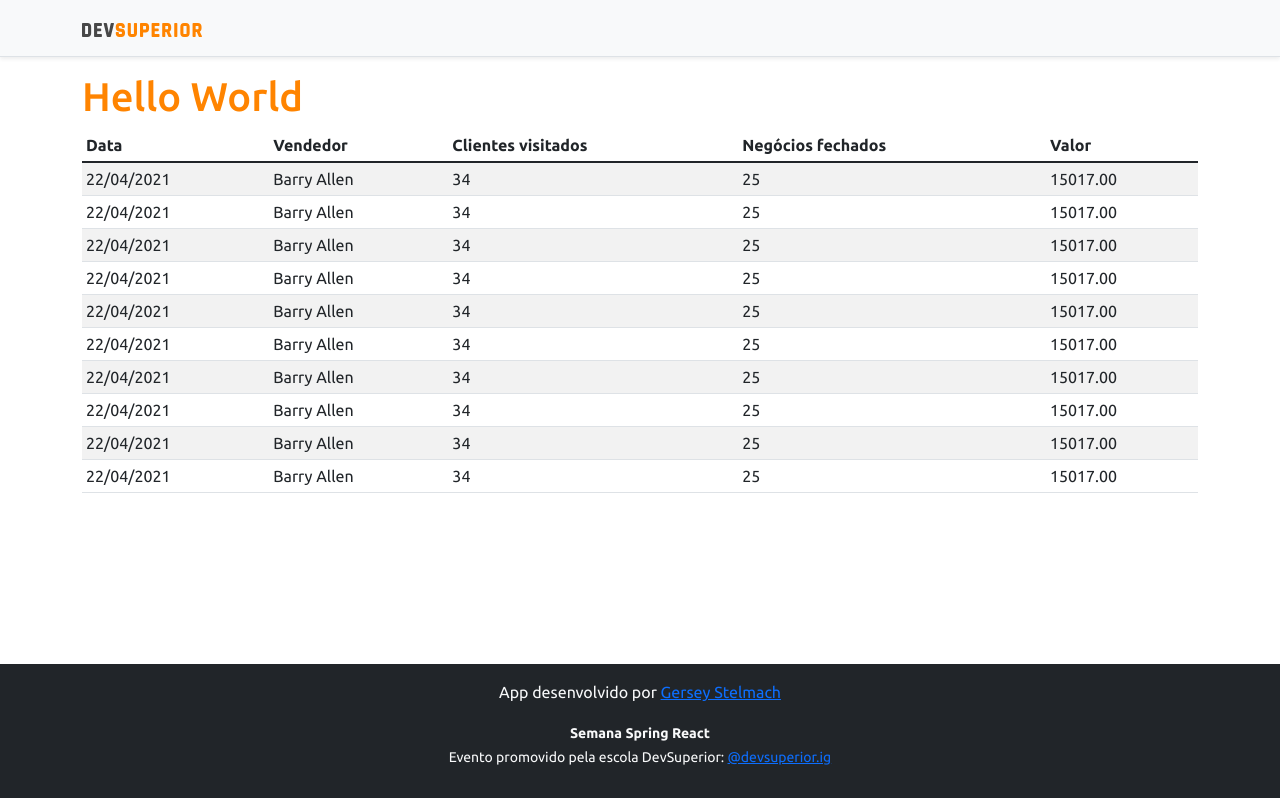
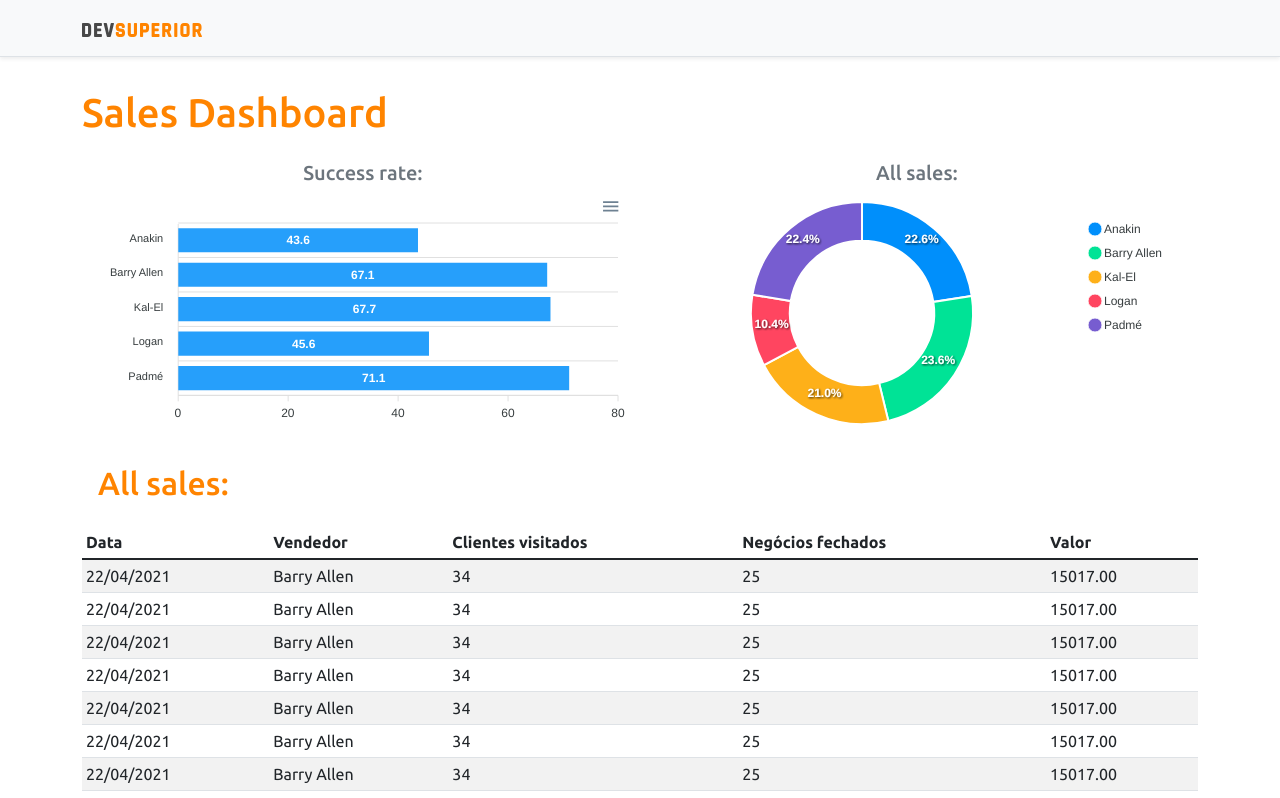
Before and after one commit to gerseystelmach/project-sds5, a React (Create React App) app in the folder frontend/: page / in a window 1280 px wide. Shown: the top 798 px of the page. Built offline with nearby package versions, Linux system fonts and the light colour scheme.

Commit message:
Static charts

```diff
--- a/frontend/package.json
+++ b/frontend/package.json
@@ -11,8 +11,10 @@
     "@types/node": "^12.0.0",
     "@types/react": "^17.0.0",
     "@types/react-dom": "^17.0.0",
+    "apexcharts": "^3.29.0",
     "bootstrap": "^5.1.3",
     "react": "^17.0.2",
+    "react-apexcharts": "^1.3.9",
     "react-dom": "^17.0.2",
     "react-scripts": "4.0.3",
     "typescript": "^4.1.2",
--- a/frontend/src/App.tsx
+++ b/frontend/src/App.tsx
@@ -1,13 +1,29 @@
+import BarChart from "components/BarChart";
 import DataTable from "components/DataTable";
 import Footer from "components/Footer";
 import NavBar from "components/NavBar";
+import DonutChart from "components/DonutChart";
 
 function App() {
   return (
     <>
       <NavBar />
       <div className="container">
-        <h1 className="text-primary">Hello World</h1>
+        <h1 className="text-primary py-3">Sales Dashboard</h1>
+
+        <div className="row px-3">
+          <div className="col-sm-6">
+            <h5 className="text-center text-secondary">Success rate:</h5>
+            <BarChart />
+          </div>
+          <div className="col-sm-6">
+            <h5 className="text-center text-secondary">All sales:</h5>
+            <DonutChart />
+          </div>
+          <div className="py-3">
+            <h2 className="text-primary">All sales:</h2>
+          </div>
+        </div>
         <DataTable />
       </div>
       <Footer />
--- /dev/null
+++ b/frontend/src/components/BarChart/index.tsx
@@ -0,0 +1,34 @@
+import Chart from 'react-apexcharts';
+const BarChart = () => {
+
+    const options = {
+        plotOptions: {
+            bar: {
+                horizontal: true,
+            }
+        },
+    };
+
+    const mockData = {
+        labels: {
+            categories: ['Anakin', 'Barry Allen', 'Kal-El', 'Logan', 'Padmé']
+        },
+        series: [
+            {
+                name: "% Sucesso",
+                data: [43.6, 67.1, 67.7, 45.6, 71.1]
+            }
+        ]
+    };
+    return (
+
+/*  Chart é um componente criado pela livraria ApexCharts. Preciso indicar os parâmetros necessários para que o chart seja criado. Source: https://apexcharts.com/docs/react-charts/  */
+     <Chart options={{...options, xaxis: mockData.labels}}
+            series={mockData.series}
+            type="bar"
+            height="240"
+     />
+    );
+}
+
+export default BarChart;
--- /dev/null
+++ b/frontend/src/components/DonutChart/index.tsx
@@ -0,0 +1,26 @@
+import Chart from 'react-apexcharts';
+const DonutChart = () => {
+
+    const mockData = {
+        series: [477138, 499928, 444867, 220426, 473088],
+        labels: ['Anakin', 'Barry Allen', 'Kal-El', 'Logan', 'Padmé']
+    }
+
+    const options = {
+        legend: {
+            show: true
+        }
+    }
+
+    return (
+
+/*  Chart é um componente criado pela livraria ApexCharts. Preciso indicar os parâmetros necessários para que o chart seja criado. Source: https://apexcharts.com/docs/react-charts/  */
+     <Chart options={{...options, labels: mockData.labels}}
+            series={mockData.series}
+            type="donut"
+            height="240"
+     />
+    );
+}
+
+export default DonutChart;
```
Also changed, not shown: 1 other file (tests, documents, lock files or other folders).
